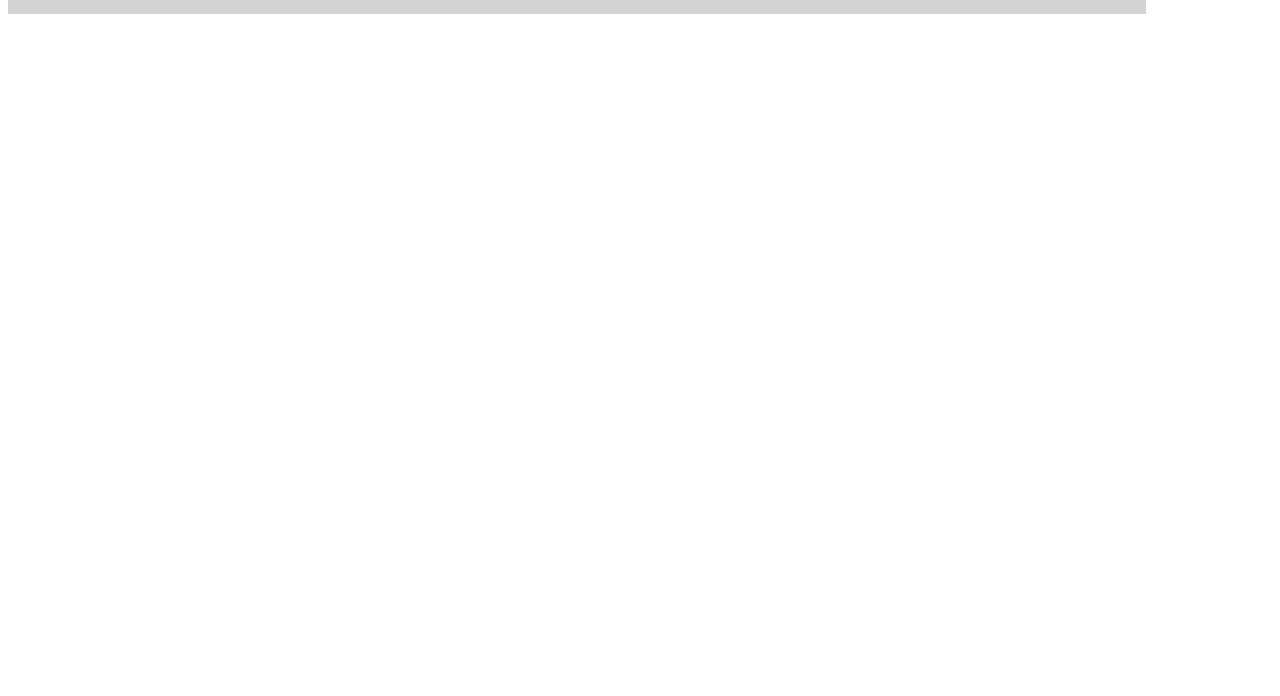
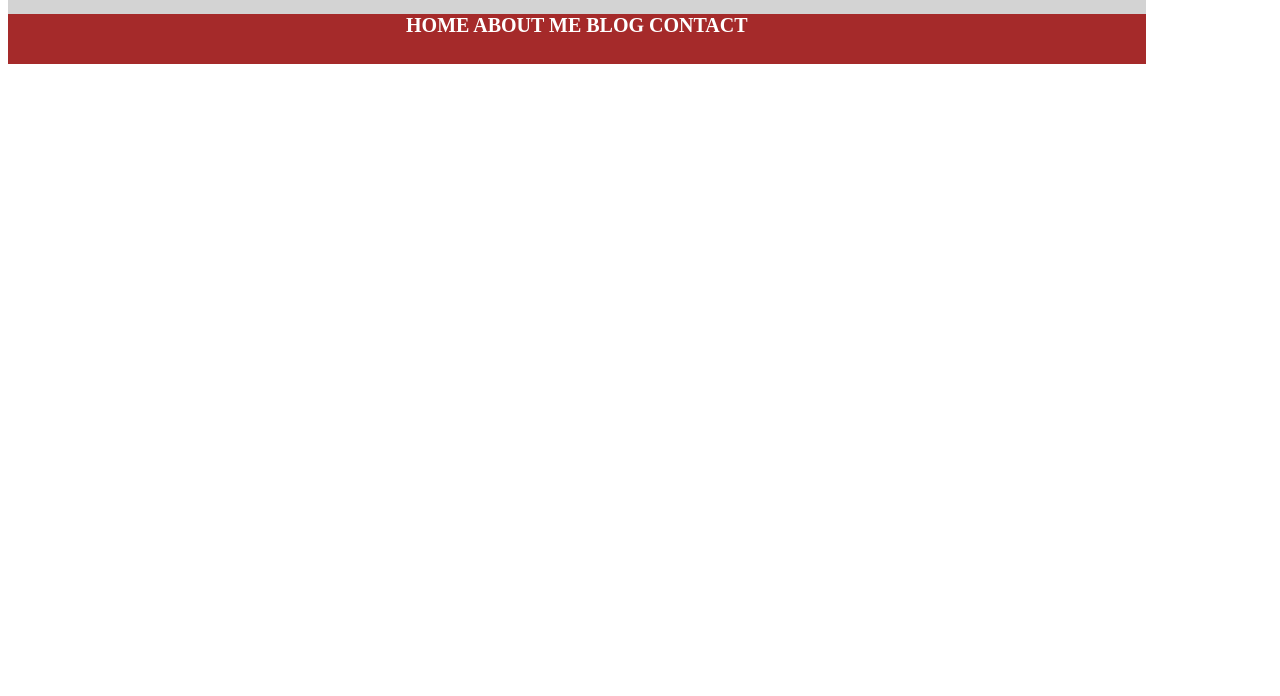
Before and after one commit to defaziofederico/FSWD60-deFazio-CodeReview-01, a plain HTML site: page CodeReview01/index.html in a window 1280 px wide. Shown: the part 104-800 px from the top of the page. Drawn offline with Linux system fonts and the light colour scheme.

Commit message:
navbar completed

```diff
--- a/CodeReview01/index.html
+++ b/CodeReview01/index.html
@@ -17,7 +17,16 @@
 			</div>
 
 
+
+
 	</header>
+<nav id="nav">
+				<nav>
+				<a href=https://www.repubblica.it>HOME
+				<a href=https://www.repubblica.it>ABOUT ME
+				<a href=https://www.repubblica.it>BLOG
+				<a href=https://www.repubblica.it>CONTACT
 
+				</nav>
 </body>
 </html>
--- a/CodeReview01/stilesheet.css
+++ b/CodeReview01/stilesheet.css
@@ -6,6 +6,7 @@
 			width: 90%;
 			height: 110px;
 			text-align:center;
+			font-family: serif;
 
 }
 #header2 	{
@@ -16,4 +17,32 @@
 			display: inline-block;
 			position: absolute;
 			top: 8px; left: 1px;
+			font-family: serif;
 }
+a:link       {
+			color:white;
+			text-decoration:none;
+}
+a:visited {
+			color:white;
+			text-decoration:none;
+	}
+a:hover {
+			color:white;
+			text-decoration:none;
+	}
+a:active{
+			color:white;
+			text-decoration:none;
+}
+
+ #nav 		{background-color: brown;
+ 			 font-size: 20px;
+ 			 font-weight: bold;
+			 width: 90%;
+			 height:50px;
+			 text-align: center;
+			 text-shadow:20px;
+			 text-decoration:none;
+			 font-family: serif;
+ }
```
